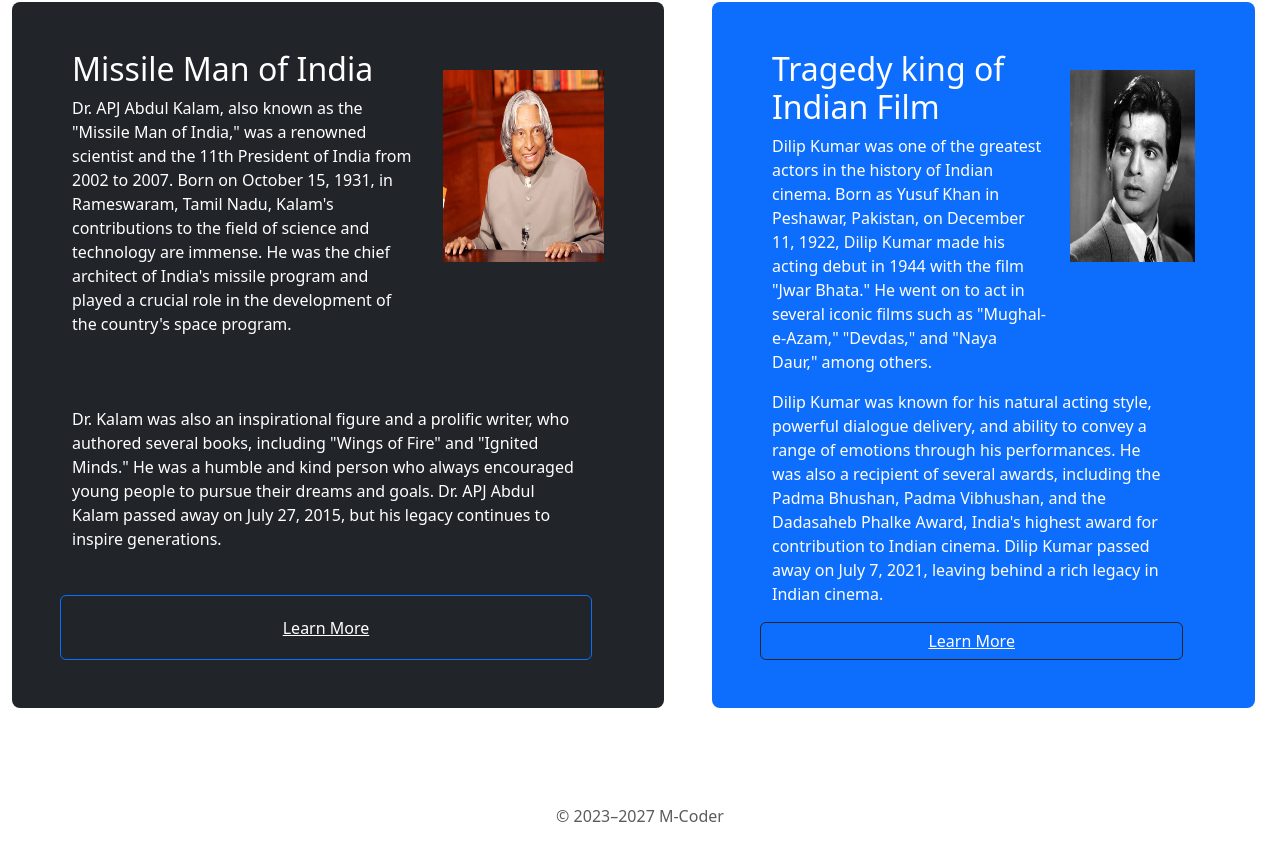
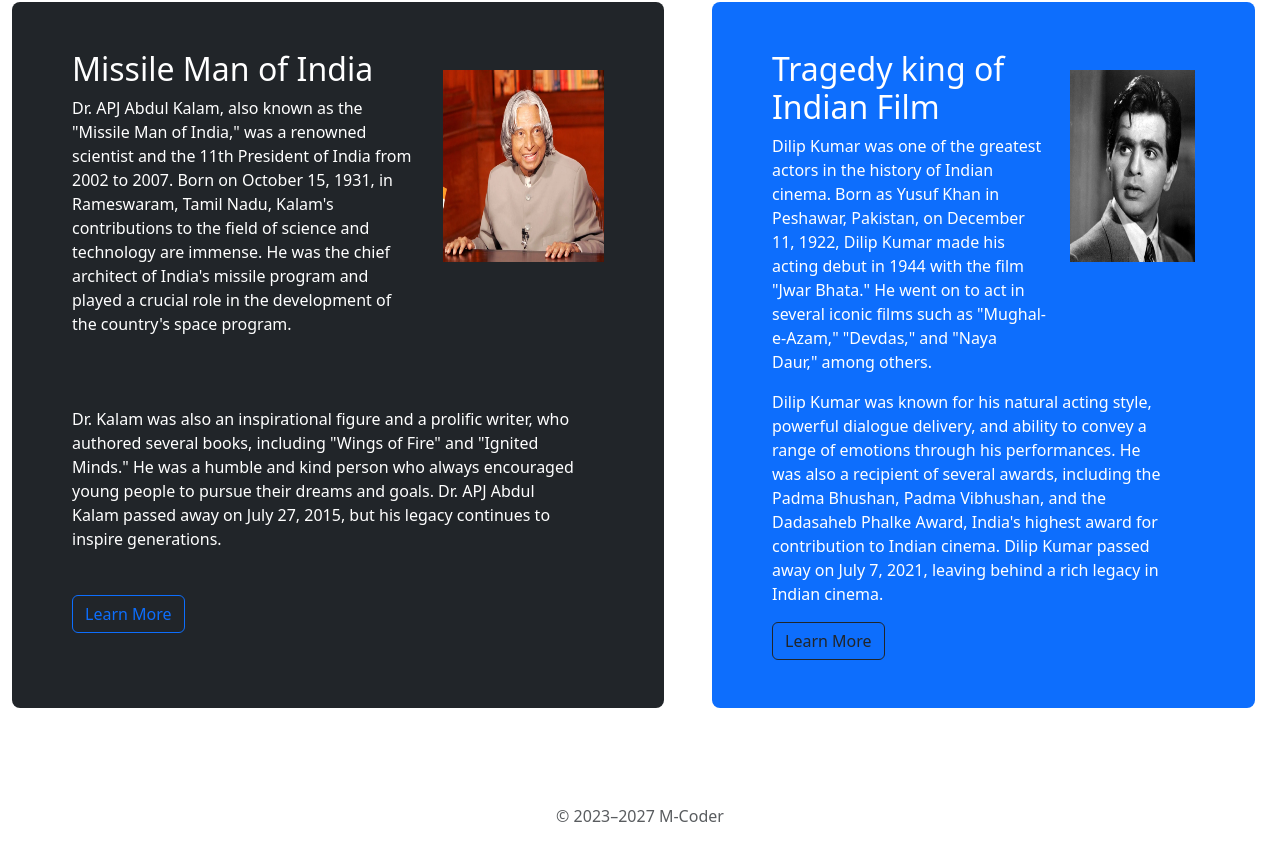
Before and after one commit to Prabeen-Kumar-PK/tribute-website-p-1, a plain HTML site: page index.html in a window 1280 px wide. Shown: the part 1156-2016 px from the top of the page. Drawn offline with nearby package versions, Linux system fonts and the light colour scheme.

Commit message:
Update index.html buttons

```diff
--- a/index.html
+++ b/index.html
@@ -90,7 +90,7 @@
           <p>
             Dr. Kalam was also an inspirational figure and a prolific writer, who authored several books, including "Wings of Fire" and "Ignited Minds." He was a humble and kind person who always encouraged young people to pursue their dreams and goals. Dr. APJ Abdul Kalam passed away on July 27, 2015, but his legacy continues to inspire generations.
           </p>
-          <button class="btn btn-outline-primary" type="button" ><a href="/tribute-website-p-1/legends1.html" class="text-white">Learn More</a> </button>
+          <a href="/tribute-website-p-1/legends1.html" class="text-white"><button class="btn btn-outline-primary" type="button" >Learn More </button></a>
         </div>
 
         </div>
@@ -111,7 +111,7 @@
           <p>
             Dilip Kumar was known for his natural acting style, powerful dialogue delivery, and ability to convey a range of emotions through his performances. He was also a recipient of several awards, including the Padma Bhushan, Padma Vibhushan, and the Dadasaheb Phalke Award, India's highest award for contribution to Indian cinema. Dilip Kumar passed away on July 7, 2021, leaving behind a rich legacy in Indian cinema.
           </p>
-          <button class="btn btn-outline-dark" type="button" ><a href="/tribute-website-p-1/legends2.html" class="text-white">Learn More</a> </button>
+         <a href="/tribute-website-p-1/legends2.html" class="text-white"> <button class="btn btn-outline-dark" type="button" >Learn More </button></a>
         </div>
 
         </div>
```
